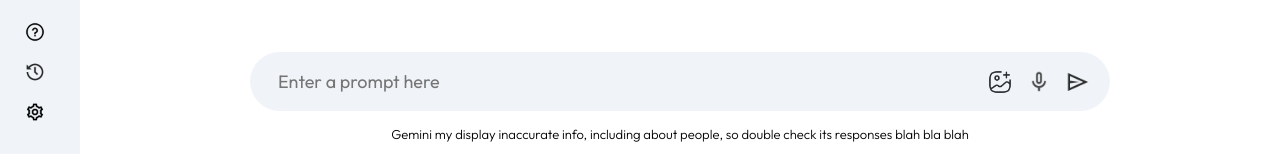
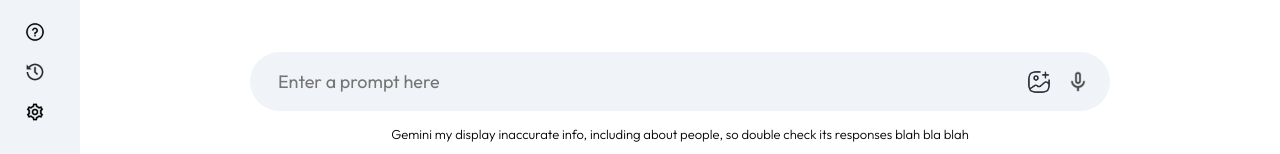
Before and after one commit to kevinsmasters/gemini-clone, a React (Vite) app: page / in a window 1280 px wide. Shown: the part 643-797 px from the top of the page. Built offline with nearby package versions, Linux system fonts and the light colour scheme; no server answers.

Commit message:
hide send button when no text input

```diff
--- a/src/components/Main/Main.jsx
+++ b/src/components/Main/Main.jsx
@@ -70,7 +70,9 @@ const Main = () => {
             <div>
               <img src={assets.gallery_icon} alt="" />
               <img src={assets.mic_icon} alt="" />
+              {input &&
               <img onClick={()=>onSent()} src={assets.send_icon} alt="" />
+              }
             </div>
           </div>
           <p className="bottom-info">
```
